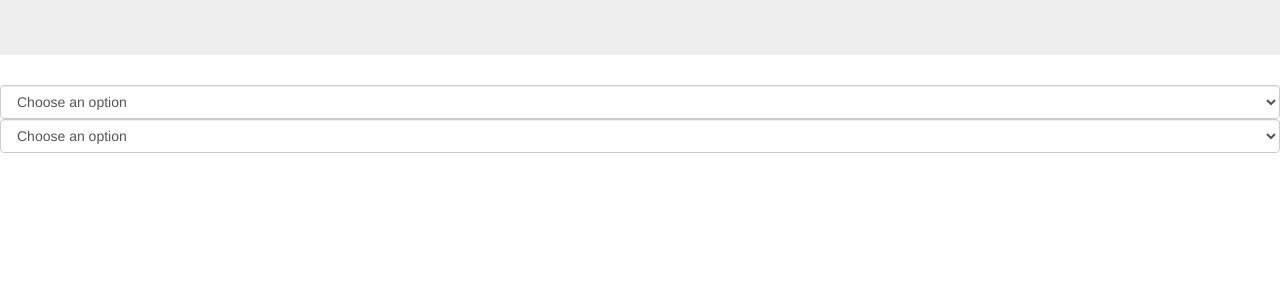
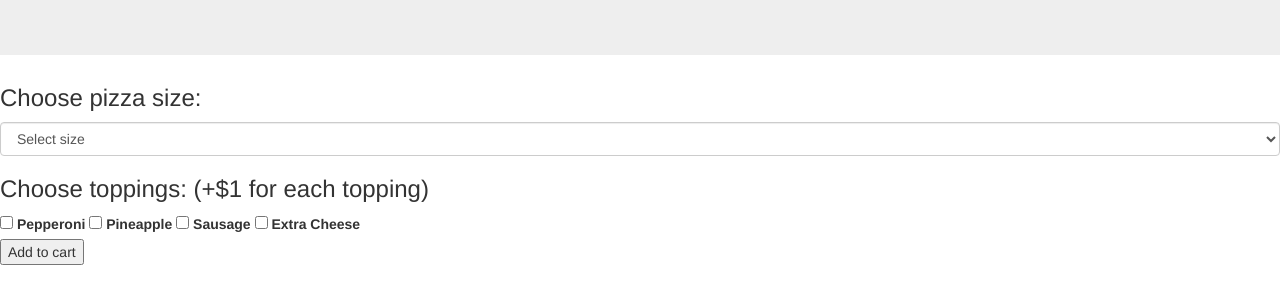
Before and after one commit to Anoble25/pizza-time, a plain HTML site: page index.html in a window 1280 px wide. Shown: the part 129-432 px from the top of the page. Drawn offline with Linux system fonts and the light colour scheme.

Commit message:
add dropdown menu, topping checkboxes, and add to cart button

```diff
--- a/index.html
+++ b/index.html
@@ -14,19 +14,27 @@
     <h2>Pizza Time</h2>
     <h5>You want a pizza, right? What kind?</h4>
     </div>
+    <h3>Choose pizza size: </h3>
     <select id=size class="form-control form-control-sm">
-      <option value="">Choose an option</option>
-      <option value="A">Small</option>
-      <option value="B">Medium</option>
-      <option value="C">Large</option>
-      <option value="D">Extra Large</option>
+      <option value="">Select size</option>
+      <option value="A">Small ($8)</option>
+      <option value="B">Medium ($12)</option>
+      <option value="C">Large ($14)</option>
+      <option value="D">Extra Large ($16)</option>
     </select>
-    <select id=toppings class="form-control form-control-sm">
-      <option value="">Choose an option</option>
-      <option value="A">Pepperoni</option>
-      <option value="B"></option>
-      <option value="C">I don't care about working at Facebook or Microsoft</option>
-      <option value="D">I'm not sure</option>
-    </select>
+    <div class="form-check">
+      <h3>Choose toppings: (+$1 for each topping)</h3>
+      <input type="checkbox" class="form-check-input" id="exampleCheck1">
+      <label class="form-check-label" for="exampleCheck1">Pepperoni</label>
+      <input type="checkbox" class="form-check-input" id="exampleCheck1">
+      <label class="form-check-label" for="exampleCheck1">Pineapple</label>
+      <input type="checkbox" class="form-check-input" id="exampleCheck1">
+      <label class="form-check-label" for="exampleCheck1">Sausage</label>
+      <input type="checkbox" class="form-check-input" id="exampleCheck1">
+      <label class="form-check-label" for="exampleCheck1">Extra Cheese</label>
+    </div>
+
+    <button id="addToCart" type="submit" class = "btn-xl" name="button">Add to cart</button>
+
   </body>
 </html>
```
Lines whose indentation alone changed are shown as unchanged.
